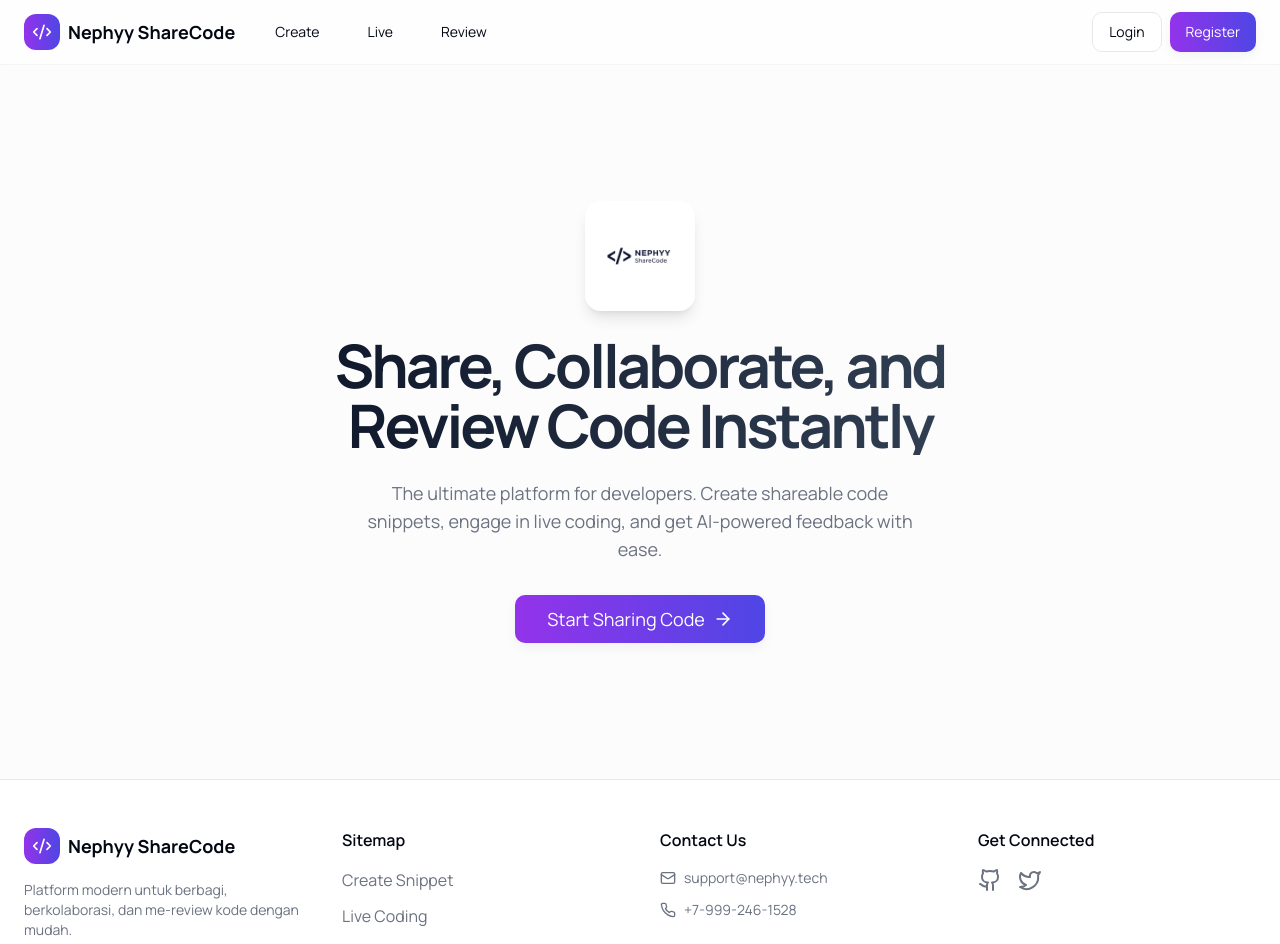
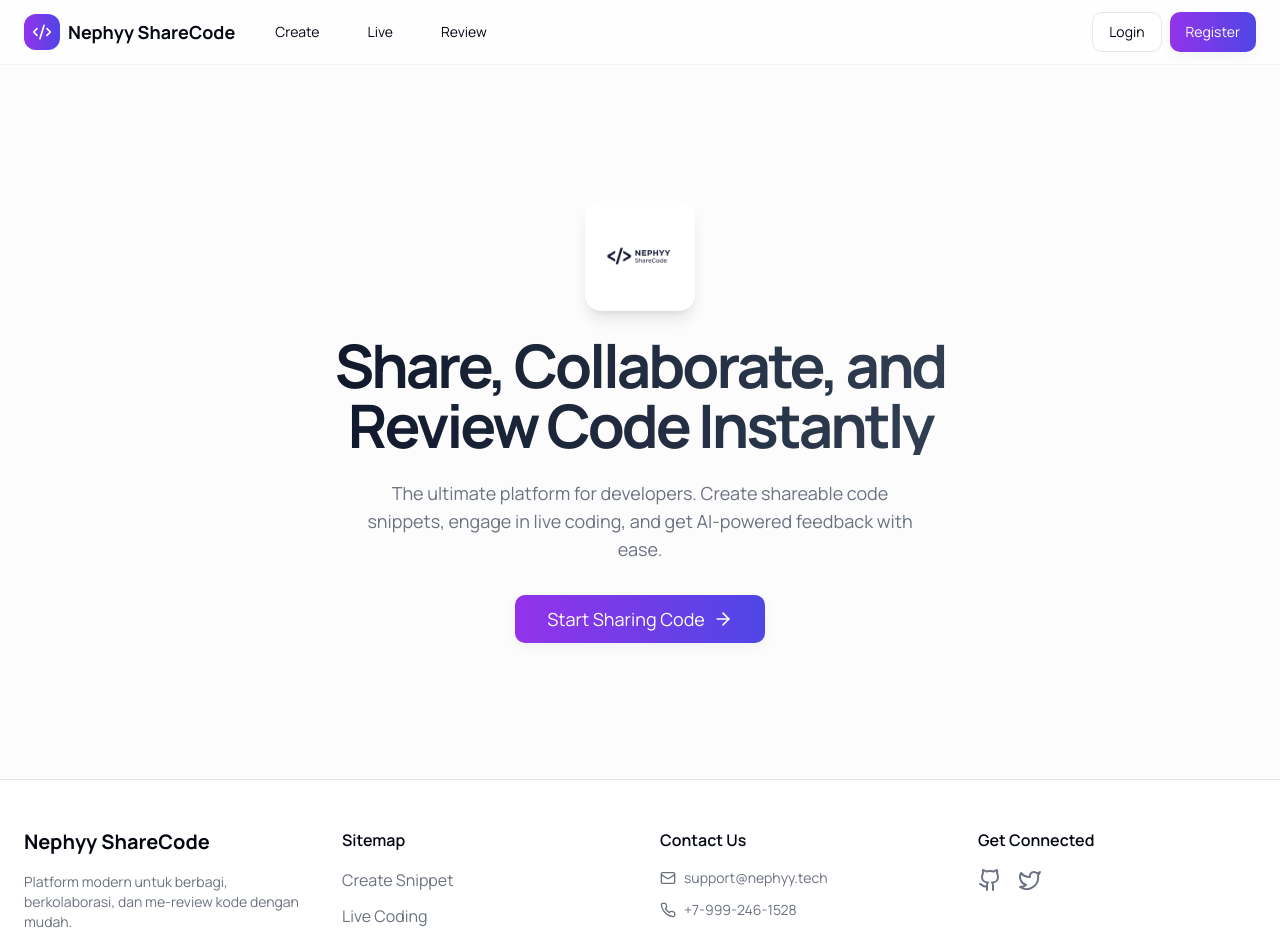
Before and after one commit to Nephyy1/nephyy-sharecode, a Next.js app: page / in a window 1280 px wide. Shown: the top 944 px of the page. Built offline with nearby package versions, Linux system fonts and the light colour scheme.

Commit message:
Update Footer.tsx

```diff
--- a/components/Footer.tsx
+++ b/components/Footer.tsx
@@ -1,5 +1,5 @@
 import Link from 'next/link';
-import { CodeXml, Mail, Phone, Github, Twitter } from 'lucide-react';
+import { Mail, Phone, Github, Twitter } from 'lucide-react';
 
 export default function Footer() {
   return (
@@ -7,11 +7,8 @@ export default function Footer() {
       <div className="container mx-auto py-12 px-6">
         <div className="grid grid-cols-1 md:grid-cols-2 lg:grid-cols-4 gap-10">
           <div className="flex flex-col gap-4 items-start">
-            <Link href="/" className="flex items-center gap-2 font-bold text-lg">
-              <div className="p-2 bg-gradient-to-r from-purple-600 to-indigo-600 rounded-lg text-white">
-                <CodeXml className="w-5 h-5" />
-              </div>
-              <span>Nephyy ShareCode</span>
+            <Link href="/" className="font-bold text-xl">
+              Nephyy ShareCode
             </Link>
             <p className="text-muted-foreground text-sm">
               Platform modern untuk berbagi, berkolaborasi, dan me-review kode dengan mudah.
```
